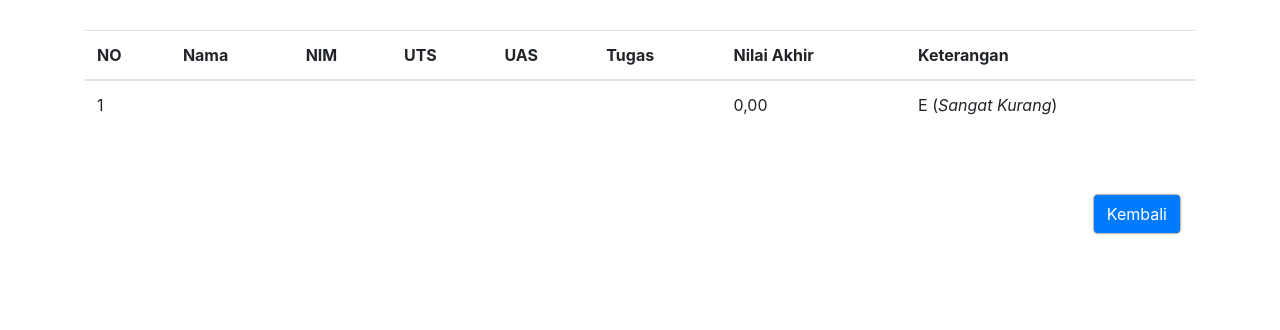
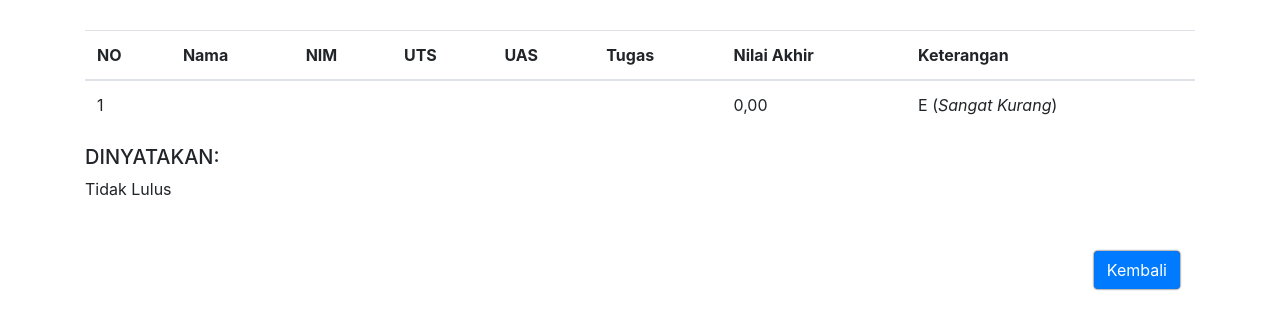
Before and after one commit to hasyim404/PraktikumWEB, a PHP site: page /switchcase.php in a window 1280 px wide. Shown: the top 330 px of the page. Run offline with PHP 8.4, Linux system fonts and the light colour scheme; data that the repository does not hold is empty.

Commit message:
Update switchcase.php

```diff
--- a/Semester2/Praktikum02 (PHP02)/Switch Case/switchcase.php
+++ b/Semester2/Praktikum02 (PHP02)/Switch Case/switchcase.php
@@ -98,6 +98,7 @@
             </tbody>
             </table>
         </div>
+        <?php echo '<h5>'.strtoupper($nama).' DINYATAKAN:</h5>'.$grade_na;  ?>
         <div class="col text-right btnn">
             <a href="index.php"><button type="submit" class="btn btn-primary btt">Kembali</button></a>
         </div>
```
